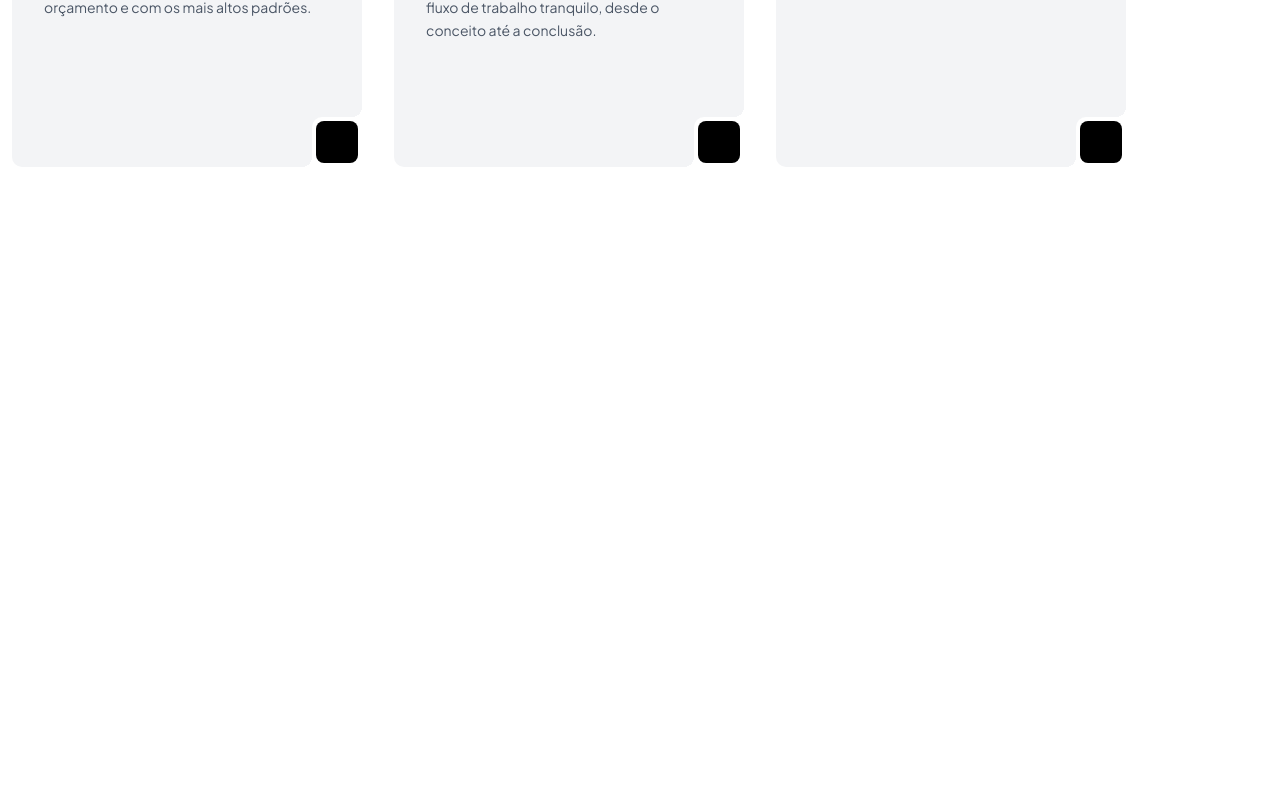
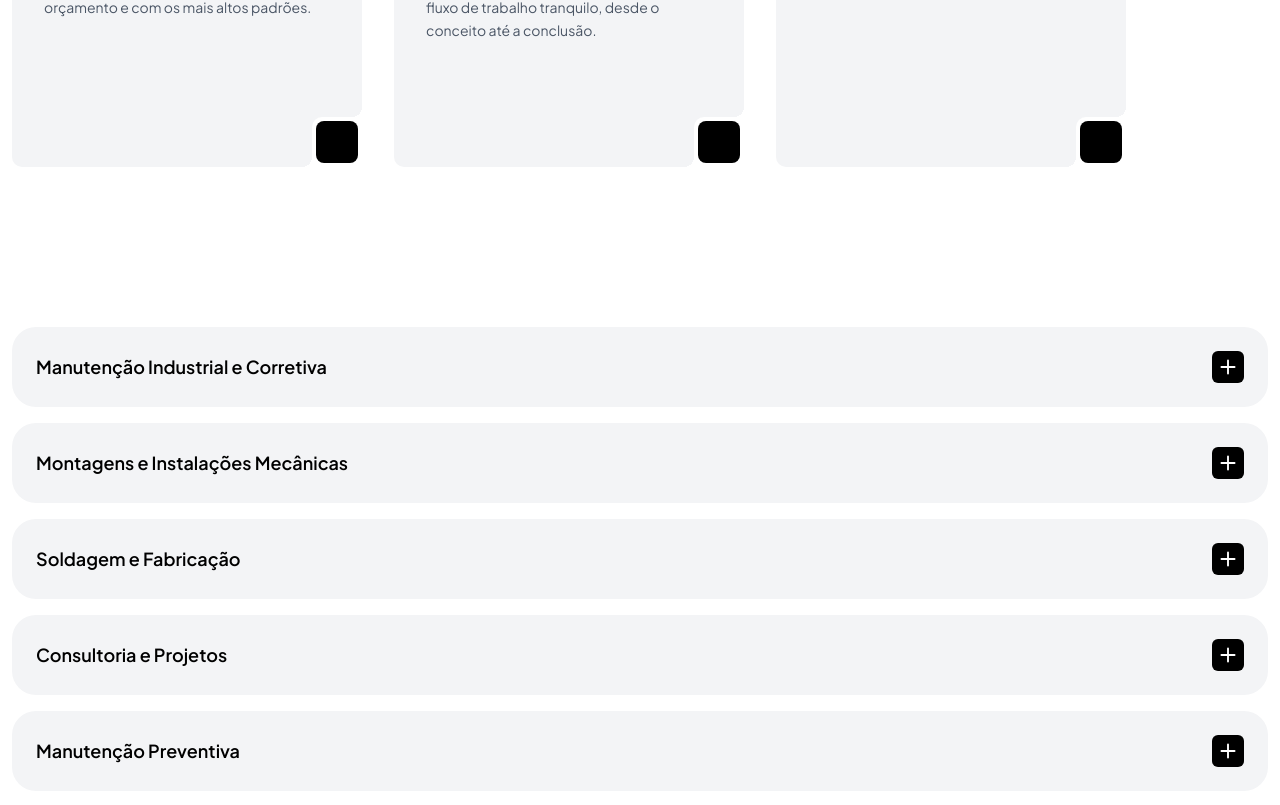
Before and after one commit to julioceno/caltech, a Next.js app: page / in a window 1280 px wide. Shown: the part 1524-2329 px from the top of the page. Before the commit the page ends 1755 px from the top, so only its background shows below. Built offline with nearby package versions, Linux system fonts and the light colour scheme.

Commit message:
feat: add ServicesAccordionSection and Accordion components with data for enhanced service presentation

```diff
--- /dev/null
+++ b/app/components/Accordion.tsx
@@ -0,0 +1,67 @@
+"use client";
+
+import { useState } from 'react';
+import { BsPlus } from 'react-icons/bs';
+
+interface AccordionItem {
+  id: string;
+  title: string;
+  content: string;
+}
+
+interface AccordionProps {
+  items: AccordionItem[];
+  allowMultipleOpen?: boolean;
+}
+
+export default function Accordion({ items, allowMultipleOpen = false }: AccordionProps) {
+  const [openId, setOpenId] = useState<string | null>(null);
+
+  const toggleItem = (id: string) => {
+    setOpenId(openId === id ? null : id);
+  }
+
+  return (
+    <div className="w-full space-y-4">
+      {items.map((item) => {
+        const isOpen = openId === item.id;
+
+        return (
+          <div
+            key={item.id}
+            onClick={() => toggleItem(item.id)}
+            className={`rounded-3xl transition-all duration-300 cursor-pointer ${
+              isOpen
+                ? 'bg-secondary shadow-lg'
+                : 'bg-gray-100 hover:bg-gray-200'
+            }`}
+          >
+            <div className="flex items-center justify-between p-6">
+                <h3 className={`text-lg font-semibold ${
+                    isOpen ? 'text-white' : 'text-primary'
+                }`}>
+                    {item.title}
+                </h3>
+
+                <div className='rounded-md h-8 w-8 flex justify-center items-center bg-primary'>
+                    <BsPlus className='text-white text-3xl'/>
+                </div>
+            </div>
+
+            <div
+              className={`overflow-hidden transition-all duration-300 ${
+                isOpen ? 'max-h-96 opacity-100' : 'max-h-0 opacity-0'
+              }`}
+            >
+              <div className="px-6 pb-6">
+                <p className="text-white text-sm leading-relaxed">
+                  {item.content}
+                </p>
+              </div>
+            </div>
+          </div>
+        );
+      })}
+    </div>
+  );
+}
--- /dev/null
+++ b/app/components/ServicesAccordionSection.tsx
@@ -0,0 +1,14 @@
+import SectionHeading from "./SectionHeading";
+import Accordion from "./Accordion";
+import { servicesAccordionData } from "../../data/accordionData";
+
+export default function ServicesAccordionSection() {
+  return (
+    <section className="py-16 lg:py-24">
+          <Accordion
+            items={servicesAccordionData}
+            allowMultipleOpen={false}
+          />
+    </section>
+  );
+}
--- a/app/page.tsx
+++ b/app/page.tsx
@@ -2,6 +2,7 @@ import NotchCard from "./components/NotchCard";
 import Hero from "./components/Hero";
 import ServicesSection from "./components/ServicesSection";
 import AboutSection from "./components/AboutSection";
+import ServicesAccordionSection from "./components/ServicesAccordionSection";
 
 export default function Home() {
   return (
@@ -9,6 +10,7 @@ export default function Home() {
       <Hero />
       <AboutSection />
       <ServicesSection />
+      <ServicesAccordionSection />
     </div>
   );
 }
--- /dev/null
+++ b/data/accordionData.ts
@@ -0,0 +1,27 @@
+export const servicesAccordionData = [
+  {
+    id: '1',
+    title: 'Manutenção Industrial e Corretiva',
+    content: 'Serviços especializados em manutenção industrial preventiva e corretiva, incluindo diagnóstico de falhas, reparo de equipamentos, substituição de peças e otimização de processos produtivos. Nossa equipe técnica qualificada garante o funcionamento contínuo e eficiente de suas instalações industriais.'
+  },
+  {
+    id: '2',
+    title: 'Montagens e Instalações Mecânicas',
+    content: 'Especialistas na montagem mecânica de linhas de produção, instalação de equipamentos e fabricação de estruturas metálicas. Realizamos o comisionamento completo (Start-up), incluindo alinhamento a laser, nivelamento de precisão e interligações mecânicas complexas em skids, bombas e transportadores.'
+  },
+  {
+    id: '3',
+    title: 'Soldagem e Fabricação',
+    content: 'Serviços completos de soldagem industrial utilizando técnicas MIG, TIG e eletrodo revestido. Fabricação de estruturas metálicas, tanques, tubulações e peças sob medida. Todos os trabalhos seguem normas técnicas rigorosas e passam por controle de qualidade.'
+  },
+  {
+    id: '4',
+    title: 'Consultoria e Projetos',
+    content: 'Desenvolvimento de projetos mecânicos, análise de viabilidade técnica, consultoria em processos industriais e otimização de operações. Nossa equipe de engenheiros oferece soluções customizadas para aumentar a eficiência e reduzir custos operacionais.'
+  },
+  {
+    id: '5',
+    title: 'Manutenção Preventiva',
+    content: 'Programas de manutenção preventiva planejada para equipamentos industriais, incluindo inspeções regulares, lubrificação, ajustes e substituições programadas. Nosso objetivo é evitar paradas não planejadas e estender a vida útil dos equipamentos.'
+  }
+];
```
